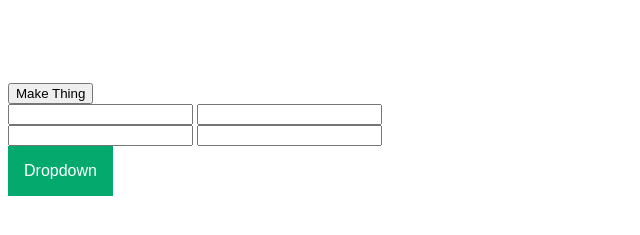
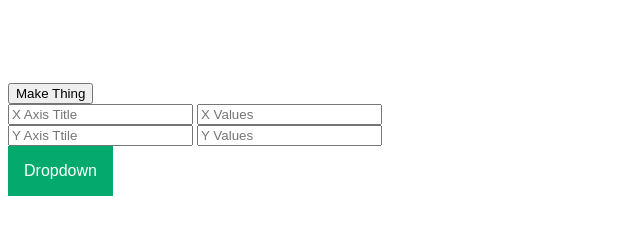
Before and after one commit to John-sCC/jcc_frontend, a Jekyll site: the page _posts/2024-01-23-statisticsFunctions.html, which Jekyll copies as it is, in a window 1280 px wide. Shown: the part 175-410 px from the top of the page, without its empty margins (0-640 px from the left). Built offline with Jekyll 4.4.1, drawn with Linux system fonts in a browser that asks for light colours; nearby versions of some CDN libraries; library files that are not in the unit come from our copies.

Commit message:
updated stuff

```diff
--- a/_posts/2024-01-23-statisticsFunctions.html
+++ b/_posts/2024-01-23-statisticsFunctions.html
@@ -4,10 +4,10 @@
 
 <div id="tester" style="width:600px;height:250px;"></div>
 <button onclick="makeGraph()">Make Thing</button> <br>
-<input type="text" id="xTitle" >
-<input type="text" id="xValues" > <br>
-<input type="text" id="yTitle" >
-<input type="text" id="yValues" >
+<input type="text" id="xTitle" placeholder="X Axis Title">
+<input type="text" id="xValues" placeholder="X Values" > <br>
+<input type="text" id="yTitle" placeholder="Y Axis Ttile">
+<input type="text" id="yValues" placeholder="Y Values">
 <br>
 <div class="dropdown">
 	<button class="dropbtn">Dropdown</button>
```
